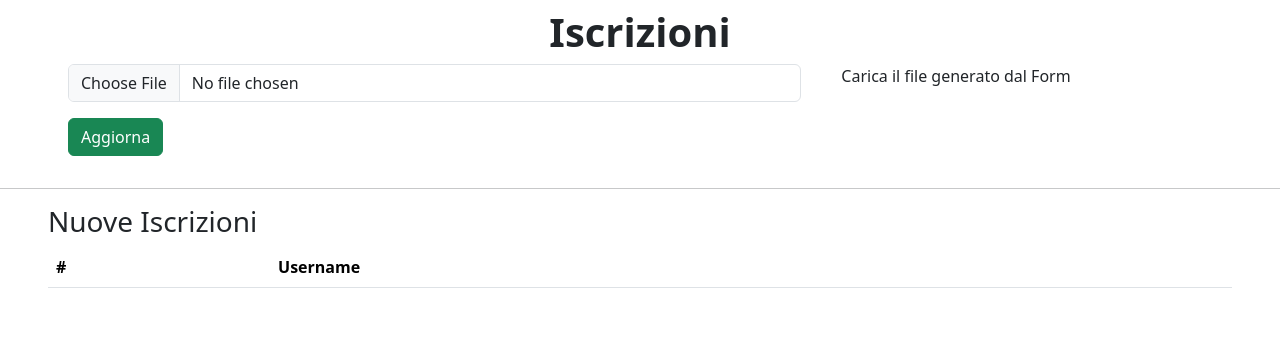
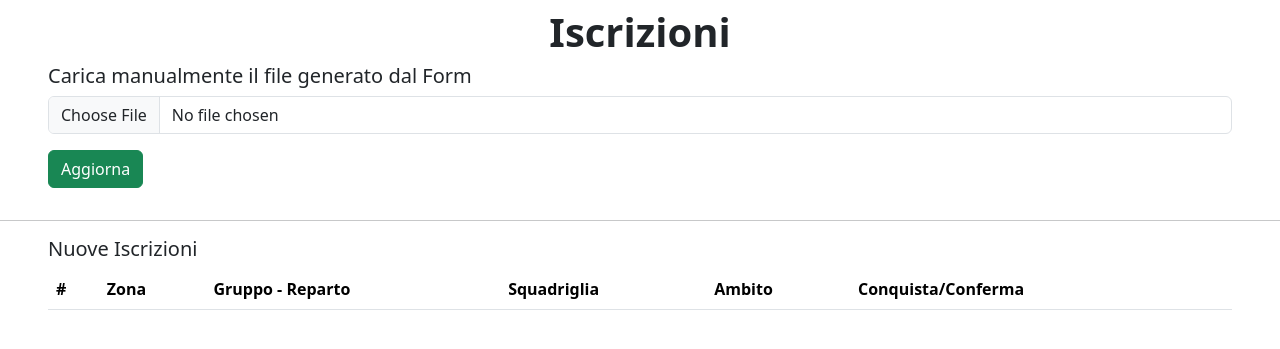
Before and after one commit to egit-guidoncini-verdi/guidonciniverdi-gestionale, a Flask app: page /iscrizioni in a window 1280 px wide. Shown: the part 56-405 px from the top of the page. Run offline with Flask 3, Linux system fonts and the light colour scheme; the visitor is signed in with stand-in values (Sample User, id 1); lists and menus that the app fills with data are empty.

Commit message:
schermata nuove iscrizioni

```diff
--- a/templates/iscrizioni.html
+++ b/templates/iscrizioni.html
@@ -14,8 +14,8 @@
 
 {% block corpo %}
 
-<div class="mx-5 mb-2 row">
-<div class="col mx-2">
+<div class="mx-5 mb-2">
+<h5>Carica manualmente il file generato dal Form</h5>
   <form action="{{ url_for("upload_iscrizioni") }}" method="post" enctype="multipart/form-data">
       <div class="mb-3">
           <input type="file" class="form-control" id="file" name="file">
@@ -24,29 +24,27 @@
   </form>
 </div>
 
-<div class="col-4 mx-2">
-<p>Carica il file generato dal Form</p>
-</div>
-</div>
-
 <hr>
 
 <div class="mx-5">
-<h3>Nuove Iscrizioni</h3>
+<h5>Nuove Iscrizioni</h5>
 <table class="table">
   <thead>
     <tr>
       <th scope="col">#</th>
-      <th scope="col">Username</th>
+      <th scope="col">Zona</th>
+      <th scope="col">Gruppo - Reparto</th>
+      <th scope="col">Squadriglia</th>
+      <th scope="col">Ambito</th>
+      <th scope="col">Conquista/Conferma</th>
       <th scope="col"></th>
     </tr>
   </thead>
   <tbody>
-    {% for i in utenti %}
+    {% for i in iscrizioni %}
     <tr>
-      <th scope="row">{{ i["id"] }}</th>
-      <td>{{ i["username"] }}</td>
-      <td>Autorizza</td>
+      <th scope="row"></th>
+      <td></td>
     </tr>
     {% endfor %}
   </tbody>
```
Also changed, not shown: templates/login.html (+23 -20 lines).
